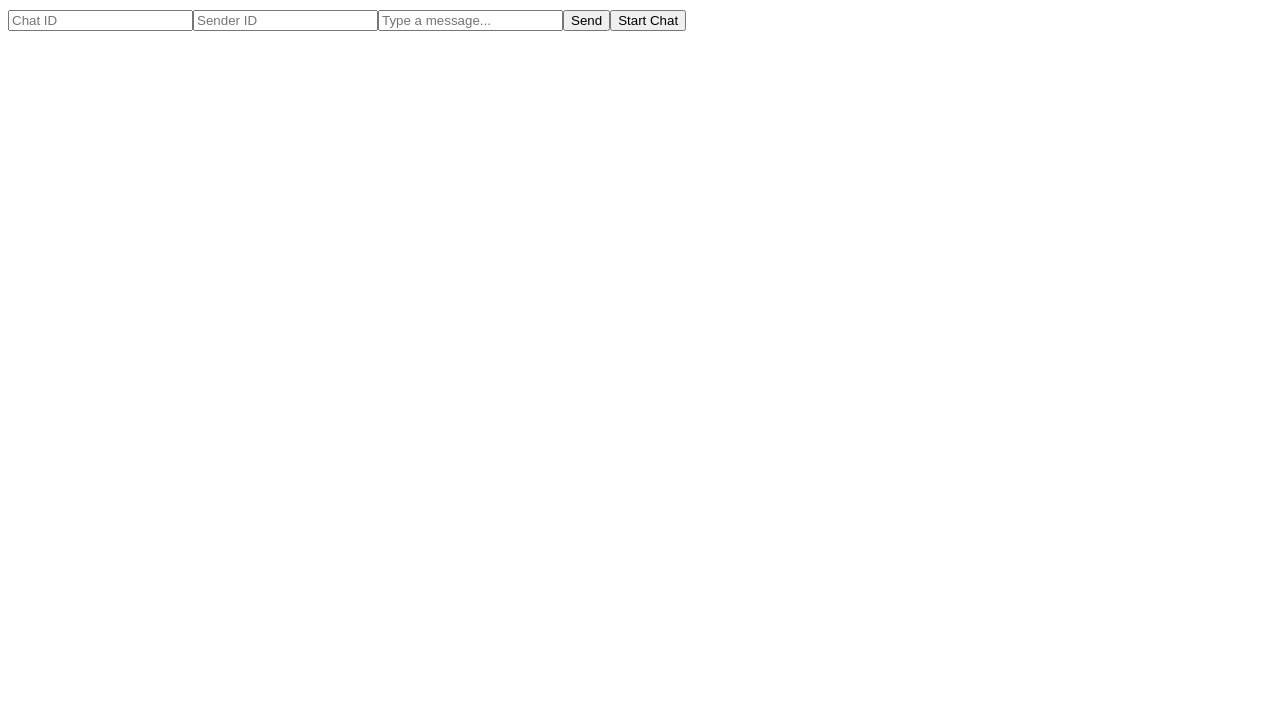
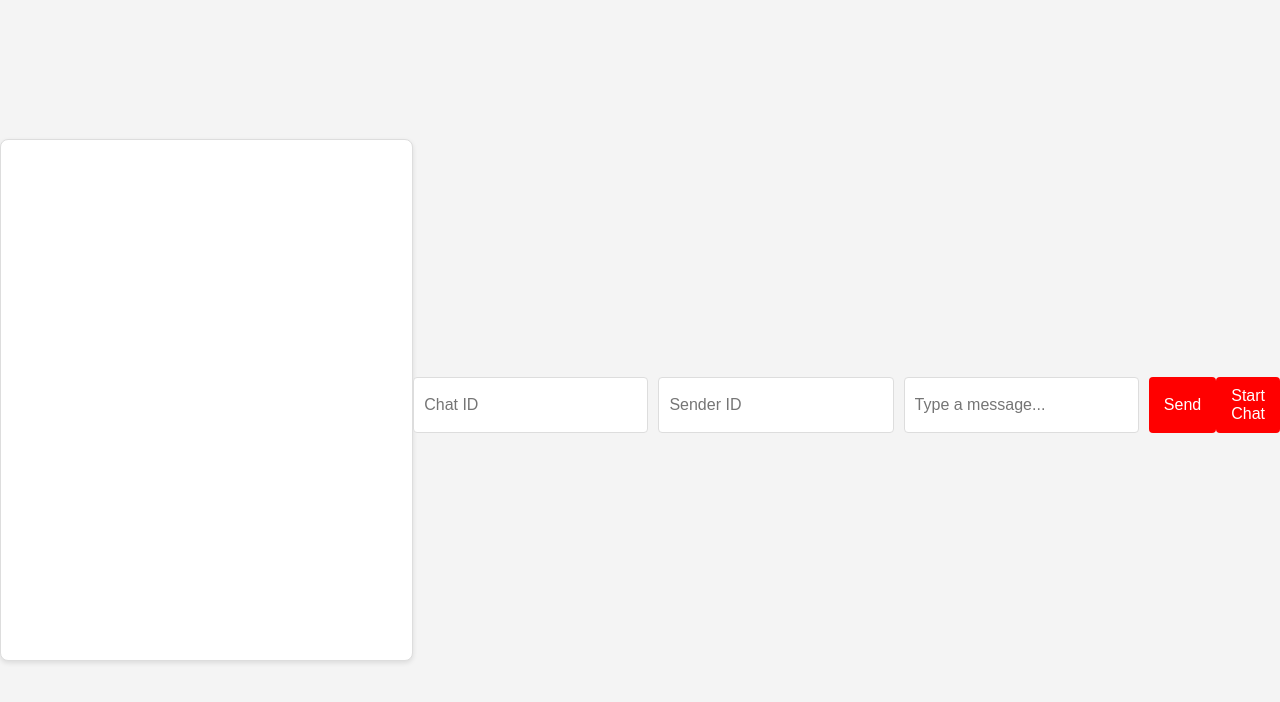
Before and after one commit to ghanashyamk2001/chat_server, a website: page public/index.html in a window 1280 px wide. Drawn offline with Linux system fonts and the light colour scheme.

Commit message:
Resolved merge conflicts

```diff
--- a/Controllers/messagecontroller.js
+++ b/Controllers/messagecontroller.js
@@ -17,6 +17,7 @@ const createMessage = async (req, res) => {
     throw err;
   }
   const message = new messageModel({
+
     chatId,
     senderId,
     text,
--- a/public/index.html
+++ b/public/index.html
@@ -17,6 +17,63 @@
     <meta charset="UTF-8" />
     <meta name="viewport" content="width=device-width, initial-scale=1.0" />
     <title>WebSocket Chat</title>
+    <style>
+      body {
+        font-family: Arial, sans-serif;
+        background-color: #f4f4f4;
+        display: flex;
+        justify-content: center;
+        align-items: center;
+        height: 100vh;
+        margin: 0;
+      }
+      #chat {
+        width: 400px;
+        height: 500px;
+        border-radius: 8px;
+        border: 1px solid #ddd;
+        overflow-y: scroll;
+        background-color: #fff;
+        padding: 10px;
+        box-shadow: 0 2px 5px rgba(0, 0, 0, 0.1);
+        display: flex;
+        flex-direction: column;
+      }
+      #message,
+      #chatId,
+      #senderId {
+        width: calc(100% - 100px);
+        padding: 10px;
+        border-radius: 4px;
+        border: 1px solid #ddd;
+        margin-right: 10px;
+        font-size: 16px;
+      }
+      button {
+        padding: 10px 15px;
+        border: none;
+        border-radius: 4px;
+        background-color: #ff0000;
+        color: #fff;
+        font-size: 16px;
+        cursor: pointer;
+        transition: background-color 0.3s;
+      }
+      button:hover {
+        background-color: #0056b3;
+      }
+      .message {
+        margin-bottom: 10px;
+        padding: 8px;
+        border-radius: 4px;
+        background-color: #e9ecef;
+        max-width: 80%;
+        word-wrap: break-word;
+      }
+      .message:nth-child(odd) {
+        background-color: #f8f9fa;
+      }
+    </style>
   </head>
   <body>
     <div id="chat"></div>
```
Also changed, not shown: index.js (line endings or trailing spaces), 1 other file.
